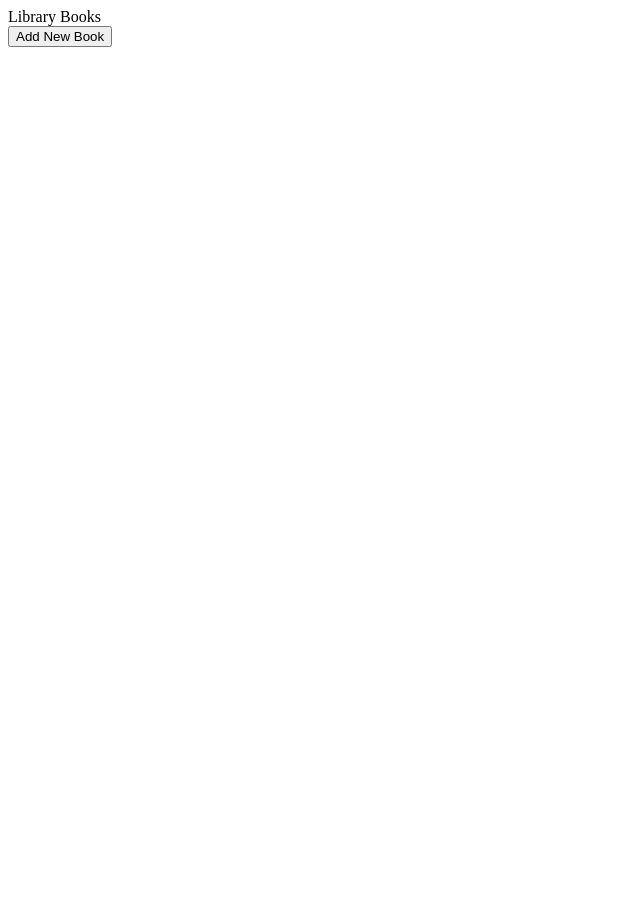
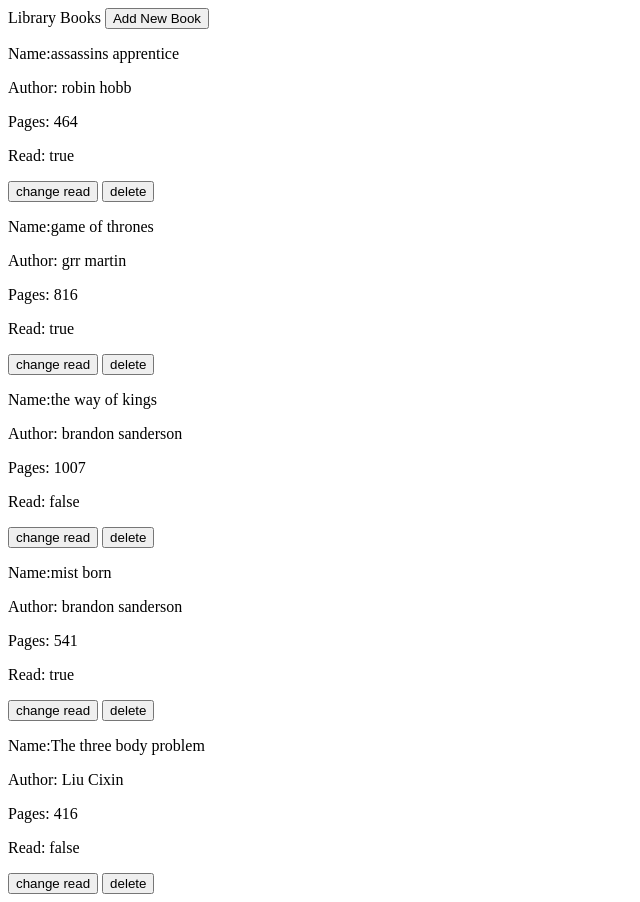
Before and after one commit to Jordanb1997/TOP-library, a plain HTML site: page index.html in a window 1280 px wide. Shown: the whole page, without its empty margins (0-640 px from the left). Before the commit the page ends 800 px from the top, so only its background shows below. Drawn offline with Linux system fonts and the light colour scheme.

Commit message:
show library as cards

```diff
--- a/index.html
+++ b/index.html
@@ -9,9 +9,10 @@
 <body>
     <header>
         <hl>Library Books</h1>
+        <button class="add-book-dialog-button">Add New Book</button>
     </header>
 
-    <button class="add-book-dialog-button">Add New Book</button>
+    <div class="library"></div>
 
     <dialog class="modal">
         <form action="/script.js" method="dialog" class="book-input">
--- a/script.js
+++ b/script.js
@@ -3,6 +3,7 @@ const openButton = document.querySelector('.add-book-dialog-button');
 const submitButton = document.querySelector('.dialog-submit');
 const closeButton = document.querySelector('.close-button');
 const form = document.querySelector('.book-form');
+const library = document.querySelector('.library');
 
 
 const myLibrary = [];
@@ -17,8 +18,6 @@ function Book(title, author, pages, read) {
 
 function addBookToLibrary(title, author, pages, read) {
     myLibrary.push(new Book(title, author, pages, read));
-
-    myLibrary.forEach((book) => console.log(book));
 }
 
 
@@ -36,10 +35,13 @@ submitButton.addEventListener("click", (e) => {
     const pages = document.querySelector('#pages').value;
     const read = document.querySelector('#read-yn').value;
 
-    addBookToLibrary(title, author, pages, read);
-    clear();
-    dialog.close();
-
+    if (title === "" && author === "" && pages === "") {
+        dialog.close();
+    } else {
+        addBookToLibrary(title, author, pages, read);
+        clear();
+        dialog.close();
+    }
 });
 
 function clear() {
@@ -54,7 +56,26 @@ closeButton.addEventListener("click", () => {
     dialog.close();
 });
 
+function displayBook(book) {
+    const card = document.createElement("div");
+    card.classList.add("card");
+    card.setAttribute("data-value", book.title)
+    card.innerHTML = `
+
+    <p>Name:${book.title}</p>
+    <p>Author: ${book.author}</p>
+    <p>Pages: ${book.pages}</P>
+    <p>Read: ${book.read}</p>
+    <button class="status-af">change read</button>
+    <button class="delete-card" >delete</button>`;
+    library.appendChild(card);
+}
 
 //dummy data
-addBookToLibrary("assassins apprentice", "robin hobb", 464);
-addBookToLibrary("game of thrones", "grr martin", 816);
+addBookToLibrary("assassins apprentice", "robin hobb", 464, true);
+addBookToLibrary("game of thrones", "grr martin", 816, true);
+addBookToLibrary("the way of kings", "brandon sanderson", 1007, false);
+addBookToLibrary("mist born", "brandon sanderson", 541, true);
+addBookToLibrary("The three body problem", "Liu Cixin", 416, false);
+
+myLibrary.forEach((book) => displayBook(book));
```
